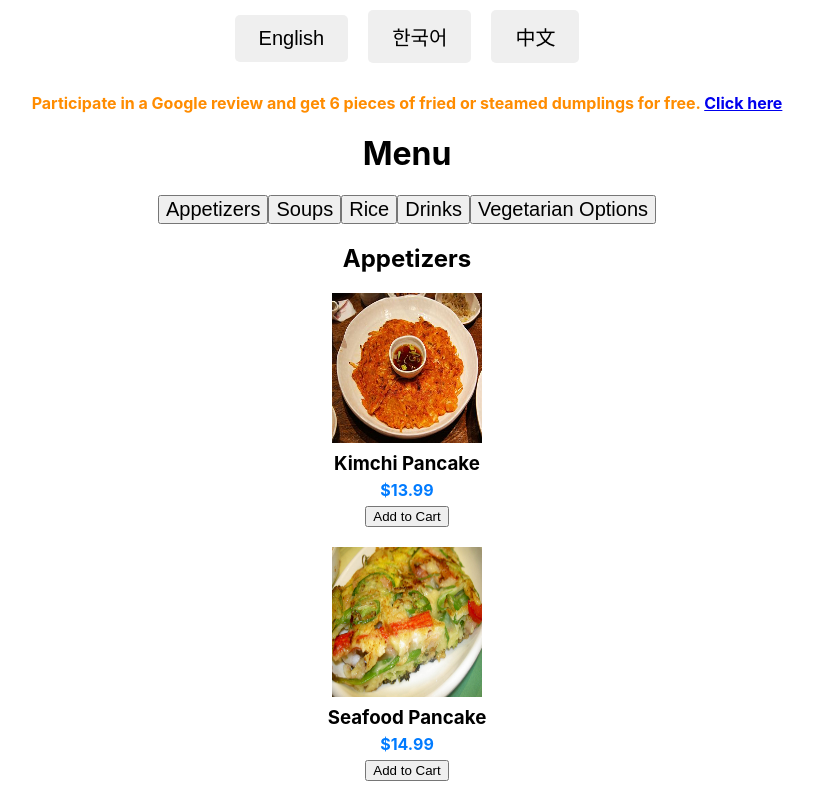
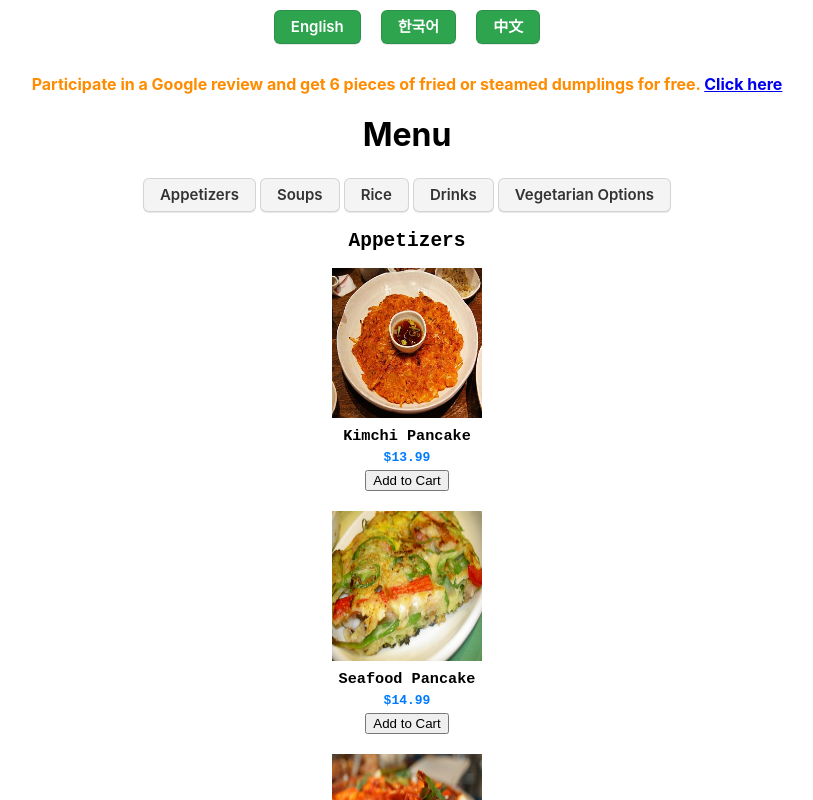
Before and after one commit to jbae49/sols-on-the-square, a React (Create React App) app: page / in a window 1280 px wide. Shown: the top 800 px of the page, without its empty margins (233-1046 px from the left). Built offline with nearby package versions, Linux system fonts and the light colour scheme.

Commit message:
options drop down added

```diff
--- a/src/Menu.css
+++ b/src/Menu.css
@@ -7,11 +7,13 @@
     display: flex;
     flex-direction: column;
     align-items: center;
+    font-family: monospace;
     /* font-family: 'CustomFont', sans-serif; */
 }
 
 .menu-item {
     margin-bottom: 20px;
+    font-family: monospace;
     /* font-family: 'CustomFont', sans-serif; */
 }
 
@@ -23,6 +25,7 @@
 .menu-text h3, .menu-text p {
     text-align: center;
     margin: 5px 0;
+    font-family: monospace;
     /* font-family: 'CustomFont', sans-serif; */
 }
 
@@ -34,16 +37,67 @@
     border: none;
     border-radius: 5px;
     transition: background-color 0.3s;
+    font-family: monospace;
     /* font-family: 'CustomFont', sans-serif; */
 }
+
+.language-buttons button {
+    appearance: none;
+    background-color: #2ea44f;
+    border: 1px solid rgba(27, 31, 35, .15);
+    border-radius: 6px;
+    box-shadow: rgba(27, 31, 35, .1) 0 1px 0;
+    box-sizing: border-box;
+    color: #fff;
+    cursor: pointer;
+    display: inline-block;
+    font-family: -apple-system,system-ui,"Segoe UI",Helvetica,Arial,sans-serif,"Apple Color Emoji","Segoe UI Emoji";
+    font-size: 15px;
+    font-weight: 600;
+    line-height: 20px;
+    padding: 6px 16px;
+    position: relative;
+    text-align: center;
+    text-decoration: none;
+    user-select: none;
+    -webkit-user-select: none;
+    touch-action: manipulation;
+    vertical-align: middle;
+    white-space: nowrap;
+  }
 
 /* .language-buttons button:hover {
     background-color: #0056b3;
 } */
+.section-button {
+    appearance: none;
+    background-color: rgba(51, 51, 51, 0.05);
+    border: 1px solid rgba(27, 31, 35, .15);
+    border-radius: 6px;
+    box-shadow: rgba(27, 31, 35, .1) 0 1px 0;
+    box-sizing: border-box;
+    color: #333333;
+    cursor: pointer;
+    display: inline-block;
+    font-family: -apple-system,system-ui,"Segoe UI",Helvetica,Arial,sans-serif,"Apple Color Emoji","Segoe UI Emoji";
+    font-size: 15px;
+    font-weight: 600;
+    line-height: 20px;
+    padding: 6px 16px;
+    position: relative;
+    text-align: center;
+    text-decoration: none;
+    user-select: none;
+    -webkit-user-select: none;
+    touch-action: manipulation;
+    vertical-align: middle;
+    white-space: nowrap;
+    margin: 2px;
+}
 
-.section-button {
-    /* font-family: 'CustomFont', sans-serif; */
-    font-size: 20px;
+.section-button:hover {
+  box-shadow: rgba(44,187,99,.35) 0 -25px 18px -14px inset,rgba(44,187,99,.25) 0 1px 2px,rgba(44,187,99,.25) 0 2px 4px,rgba(44,187,99,.25) 0 4px 8px,rgba(44,187,99,.25) 0 8px 16px,rgba(44,187,99,.25) 0 16px 32px;
+  transform: scale(1.05) rotate(-1deg);
 }
 
 .warning-box {
@@ -66,6 +120,7 @@
     margin: 20px 5px;
     font-size: 16px;
     color: darkorange;
+
 }
 
 .cart-notification {
--- a/src/Menu.js
+++ b/src/Menu.js
@@ -1,28 +1,63 @@
-import React, {useState} from 'react';
+import React, { useState } from 'react';
 import { useTranslation } from 'react-i18next';
 import './i18n';
 import './Menu.css';
-import {useCart} from './contexts/CartContext';
+import { useCart } from './contexts/CartContext';
 
 
 function Menu() {
     const { t, i18n } = useTranslation();
-  const {dispatch} = useCart();
+    const { dispatch } = useCart();
     const sections = ['appetizer', 'soup', 'rice', 'drink', 'vegetarian'];
 
     const [notification, setNotification] = useState({});
-  const addToCart = (item, key) => {
-    const price = parseFloat(item.price.replace(/[^0-9.-]+/g, ""));
-    dispatch({type: 'ADD_ITEM', payload:{...item, price}});
-    // setNotification({visible: true, message: `${item.description} added to cart!`});
-    setNotification(prev => ({...prev, [key]: `${item.description} added to cart!`}));
-    console.log(`Notification set for ${key}: ${item.description} added to cart!`)
-    setTimeout(() => setNotification(prev => ({...prev, [key]: undefined})), 3000);
+    const [selectedOptions, setSelectedOptions] = useState({}); // New state to handle selected options
+
+    const addToCart = (item, key, option = null) => {
+        let itemToAdd = { ...item }; // Use `let` if you plan to reassign
+
+        if (option) {
+            // It's safe to modify properties of `itemToAdd` here because we're not reassigning it
+            const optionPrice = parseFloat(item.price[option].replace(/^\$/, ''));
+            itemToAdd.description = `${item.description} - ${option}`; // This is fine
+            itemToAdd.price = optionPrice; // This is also fine
+        } else {
+            // Also ensure the default item price is a number if not already
+            itemToAdd.price = parseFloat(item.price.replace(/^\$/, ''));
+        }
+
+        dispatch({ type: 'ADD_ITEM', payload: itemToAdd });
+        setNotification(prev => ({ ...prev, [key]: `${itemToAdd.description} added to cart!` }));
+        setTimeout(() => setNotification(prev => ({ ...prev, [key]: undefined })), 3000);
+    };
+    const handleOptionChange = (key, value) => {
+        setSelectedOptions(prev => ({ ...prev, [key]: value }));
     };
 
     const handleImageError = (e) => {
         e.target.style.display = 'none';
     };
+
+    const renderOptionsDropdown = (itemKey) => {
+        const optionsKey = `${itemKey}_options`;
+        const priceKey = `${itemKey}_price`;
+        const options = t(optionsKey, { returnObjects: true }) || [];
+        const prices = t(priceKey, { returnObjects: true });
+
+        if (!Array.isArray(options) || options.length === 0) {
+            return null; // No options available or translation not returning an array
+        }
+
+        return (
+            <select value={selectedOptions[itemKey] || ''} onChange={(e) => handleOptionChange(itemKey, e.target.value)}>
+                <option value="">{t('select_option')}</option>
+                {options.map(option => (
+                    <option key={option} value={option}>{`${option} - ${prices[option]}`}</option>
+                ))}
+            </select>
+        );
+    };
+
 
     //   const dishes = [
     //     { key: 'dish_1', image: '/bibimbap.jpg', description: 'dish_1_description' },
@@ -57,6 +92,7 @@ function Menu() {
                 {sections.map((section, sectionIndex) => (
                     <div id={section} key={sectionIndex} className='menu-section'>
                         <h2>{t(`${section}_title`)}</h2>
+
                         {/* Set the to maximum number of elements from each section */}
                         {section === 'vegetarian' ? (
                             <div>
@@ -69,31 +105,33 @@ function Menu() {
                                 </ul>
 
                             </div>
-                    ) : (Array.from({ length: 10 }, (_, i) => i+1)
-                    .map(itemNumber => {
+                        ) : (Array.from({ length: 10 }, (_, i) => i + 1).map(itemNumber => {
                             const key = `${section}_${itemNumber}`;
                             const itemName = t(key, { defaultValue: '' });
-                        if (!itemName) return null;
-                        const itemPrice = t(`${key}_price`);
+                            if (!itemName) return null; // Skip rendering if item name is not found
+
+                            const itemPrice = t(`${key}_price`, { returnObjects: true });
+                            const hasOptions = Array.isArray(t(`${key}_options`, { returnObjects: true }));
                             const item = {
                                 key,
                                 description: itemName,
-                            price: itemPrice
+                                price: hasOptions ? itemPrice : t(`${key}_price`), // Adjust based on whether the item has options
                             };
                             return (
                                 <div key={key} className='menu-item'>
-                                <img src={`/${key}.jpg`} alt={itemName} className='menu-image' onError={handleImageError}/>
+                                    <img src={`/${key}.jpg`} alt={itemName} className='menu-image' onError={handleImageError} />
                                     <div className='menu-text'>
                                         <h3>{itemName}</h3>
-                                    <p>{t(`${key}_description`, {defaultValue: ''})}</p>
-                                    <p className='menu-item-price'>{t(`${key}_price`)}</p>
+                                        <p>{t(`${key}_description`, { defaultValue: '' })}</p>
+                                        {!hasOptions && <p className='menu-item-price'>{item.price}</p>}
+                                        {hasOptions && renderOptionsDropdown(key)}
                                     </div>
-                                <button onClick={() => addToCart(item, key)}>
+                                    <button onClick={() => addToCart(item, key, selectedOptions[key])}>
                                         Add to Cart
                                     </button>
                                     {notification[key] && <span className='cart-notification'>{notification[key]}</span>}
                                 </div>
-                        )
+                            );
                         })
                             .filter(Boolean)
                         )}
--- a/src/locales/en/translation.json
+++ b/src/locales/en/translation.json
@@ -1,6 +1,7 @@
 {
     "google_review_promotion": "Participate in a Google review and get 6 pieces of fried or steamed dumplings for free.",
     "menu_title": "Menu",
+    "select_option": "Select Option (Required)",
     "appetizer_title": "Appetizers",
     "appetizer_1": "Kimchi Pancake",
     "appetizer_1_price": "$13.99",
@@ -8,7 +9,14 @@
     "appetizer_2_price": "$14.99",
     "appetizer_3": "Tteokbokki",
     "appetizer_3_description": "With cheese: + $2.00",
-    "appetizer_3_price": "$12.99",
+    "appetizer_3_options": [
+        "With Cheese",
+        "Without Cheese"
+    ],
+    "appetizer_3_price": {
+        "With Cheese": "$16.99",
+        "Without Cheese": "$14.99"
+    },
     "appetizer_4": "Korean Fried Chicken",
     "appetizer_4_description": "Sauce on the side or marinated: + $2.00",
     "appetizer_4_price": "$16.99",
@@ -19,9 +27,24 @@
     "soup_2": "Soft Tofu Soup",
     "soup_2_price": "$16.99",
     "rice_title": "Rice",
-    "rice_1": "Bibimbop: Choose from Beef, Pork, Chicken, Squid, Tofu, Fish Egg",
+    "rice_1": "Bibimbop",
     "rice_1_description": "Mixed Rice with Veggies, Meat & Egg",
-    "rice_1_price": "$15.99",
+    "rice_1_options": [
+        "Beef",
+        "Pork",
+        "Chicken",
+        "Squid",
+        "Tofu",
+        "Fish Egg"
+    ],
+    "rice_1_price": {
+        "Beef": "$15.99",
+        "Pork": "$15.99",
+        "Chicken": "$15.99",
+        "Squid": "$15.99",
+        "Tofu": "$15.99",
+        "Fish Egg": "$15.99"
+    },
     "rice_2": "Ojingeo Deopbap",
     "rice_2_description": "Rice Bowl with Squid",
     "rice_2_price": "$15.99",
```
Also changed, not shown: 1 other file (tests, documents, lock files or other folders). Lines whose indentation alone changed are shown as unchanged.
